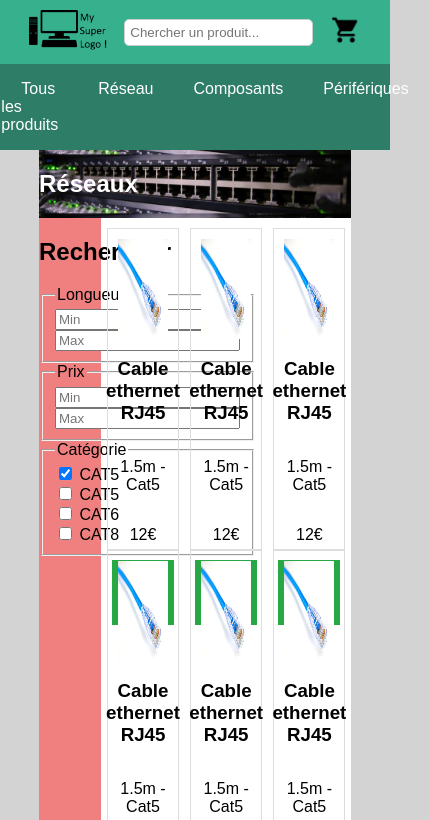
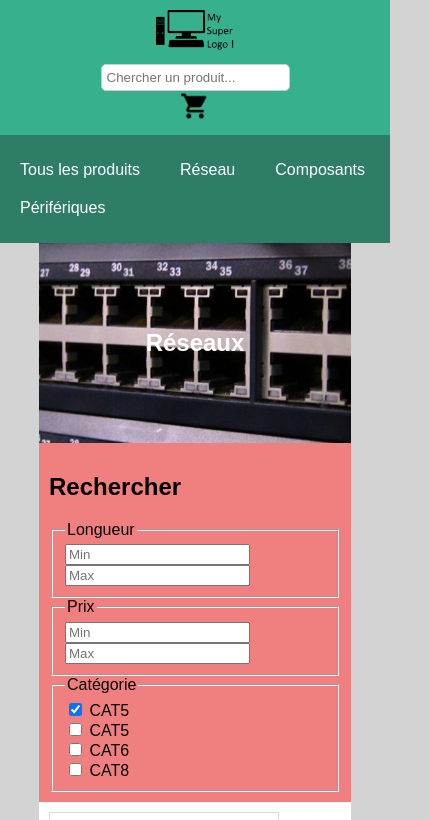
Before and after one commit to doisyn/tp1, a plain HTML site: page index.html in a window 390 px wide. Shown: the top 820 px of the page, 429 px wide, since content can reach past the window. Drawn offline with Linux system fonts and the light colour scheme.

Commit message:
ajout des medias

```diff
--- a/style.css
+++ b/style.css
@@ -1,4 +1,4 @@
-body{
+body {
     display: flex;
     font-family: Arial, sans-serif;
     margin: 0;
@@ -6,24 +6,22 @@ body{
     background-color: #D3D3D3;
     flex-direction: column;
     align-items: center;
-    justify-content: center;
-    flex-wrap: nowrap;
-
 }
 
-.entete{
-    display:flex;
+.entete {
+    display: flex;
     flex-wrap: wrap;
     width: 100%;
 }
 
-.entete header{
+.entete header {
     width: 100%;
     display: flex;
     background-color: #37B08D;
-    justify-content: space-around;
+    justify-content: space-between;
     align-items: center;
     padding: 10px 20px;
+    flex-wrap: wrap;
 }
 
 .logo img {
@@ -45,52 +43,56 @@ body{
     width: 100%;
     background-color: #2E7D67;
     justify-content: center;
-
 }
 
 nav ul {
     display: flex;
     list-style: none;
+    flex-wrap: wrap;
+    padding: 0;
 }
 
 nav ul li a {
     color: white;
     text-decoration: none;
     padding: 10px 20px;
-    justify-content: space-evenly;
+    display: block;
 }
 
-.corps{
+.corps {
     display: flex;
     flex-wrap: wrap;
     background-color: white;
     width: 80%;
-    flex-direction:row ;
     box-sizing: border-box;
     height: auto;
 }
 
-.corps .corps1{
+.corps .corps1 {
     display: flex;
     background-image: url(medias/images/network.jpg);
-    background-size:contain;
+    background-size: cover;
     background-position: center;
     width: 100%;
-    box-sizing: border-box;
+    height: 200px;
+    align-items: center;
+    justify-content: center;
 }
 
-.corps .corps1 h2{
-    color:white;
+.corps .corps1 h2 {
+    color: white;
+    text-align: center;
 }
 
-.corps .corps2{
+.corps .corps2 {
     display: flex;
     flex-wrap: wrap;
     flex-direction: column;
     background-color: lightcoral;
     width: 20%;
+    padding: 10px;
+    box-sizing: border-box;
 }
-
 
 .corps3 {
     display: flex;
@@ -98,10 +100,8 @@ nav ul li a {
     box-sizing: border-box;
     width: 80%;
     justify-content: space-around;
-    padding-top: 10px;
-
+    padding: 10px;
 }
-
 
 .corps3 .product {
     display: flex;
@@ -109,15 +109,15 @@ nav ul li a {
     border: 1px solid #ddd;
     padding: 10px;
     text-align: center;
-    width: 20%;
-    height: 300px;
+    width: 22%;
+    height: auto;
     justify-content: center;
+    box-sizing: border-box;
 }
-
 
 .corps3 .product img {
     width: 100%;
-    height: 100px;
+    height: auto;
 }
 
 .corps3 .product button {
@@ -127,3 +127,29 @@ nav ul li a {
     padding: 10px;
     cursor: pointer;
 }
+
+/* Responsive Design */
+@media (max-width: 1024px) {
+    .corps3 .product {
+        width: 45%;
+    }
+    .corps .corps2 {
+        width: 30%;
+    }
+}
+
+@media (max-width: 768px) {
+    .entete header {
+        flex-direction: column;
+        align-items: center;
+    }
+    .search-bar {
+        margin-top: 10px;
+    }
+    .corps .corps2 {
+        width: 100%;
+    }
+    .corps3 .product {
+        width: 100%;
+    }
+}
```
